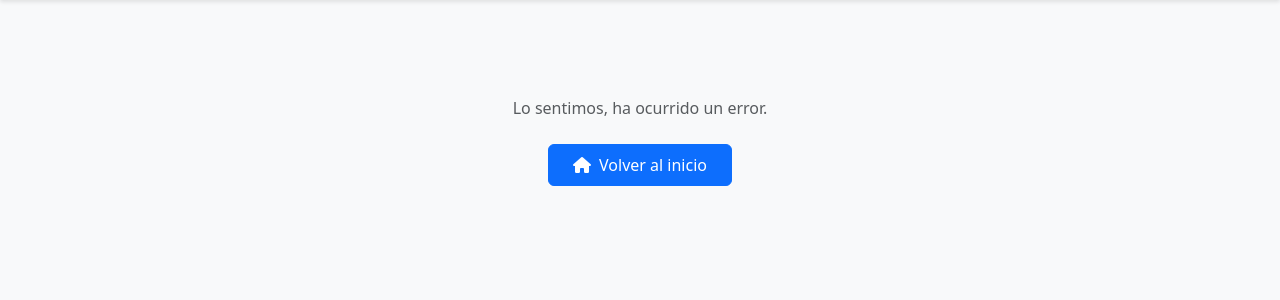
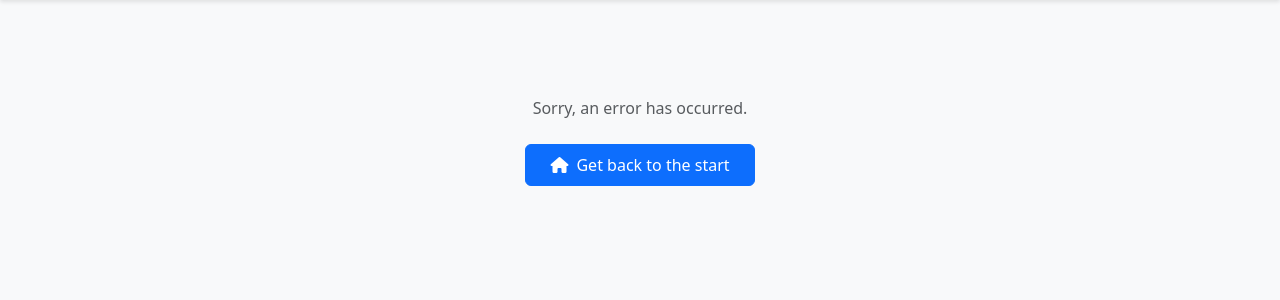
Before and after one commit to Inglauraarteagarojas/plataforma-academica, a Flask app: template templates/error.html in a window 1280 px wide. Shown: the part 56-356 px from the top of the page. Run offline with Flask 3, Linux system fonts and the light colour scheme; the template is opened without the code that fills it, so the values that code supplies are empty.

Commit message:
error.html

```diff
--- a/templates/error.html
+++ b/templates/error.html
@@ -10,9 +10,9 @@
         <div class="col-md-8">
             <h1 class="display-1 text-danger mb-4">{{ error_code }}</h1>
             <h2 class="h4 mb-4">{{ error_message }}</h2>
-            <p class="text-muted mb-4">Lo sentimos, ha ocurrido un error.</p>
+            <p class="text-muted mb-4">Sorry, an error has occurred.</p>
             <a href="{{ url_for('index') }}" class="btn btn-primary">
-                <i class="fas fa-home me-2"></i>Volver al inicio
+                <i class="fas fa-home me-2"></i>Get back to the start
             </a>
         </div>
     </div>
```
